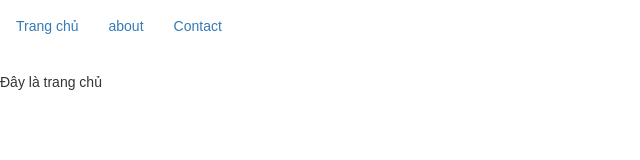
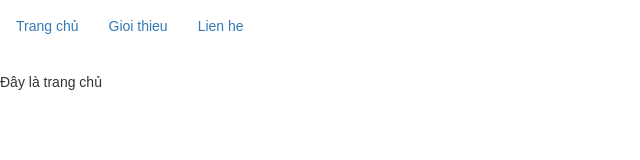
Before and after one commit to quanghung97/react-router-self-study, a React (Create React App) app: page / in a window 1280 px wide. Shown: the top 160 px of the page, without its empty margins (0-640 px from the left). Built offline with nearby package versions, Linux system fonts and the light colour scheme.

Commit message:
config content router

```diff
--- a/src/App.js
+++ b/src/App.js
@@ -2,12 +2,8 @@ import React, {Component} from 'react';
 import logo from './logo.svg';
 import './App.css';
 import { BrowserRouter as Router, Route, Switch } from "react-router-dom";
-import Home from './components/Home';
-import About from './components/About';
-import Contact from './components/Contact';
-import NotFound from './components/NotFound';
 import Menu from './components/Menu';
-
+import routes from './routes';
 
 class App extends Component {
     render() {
@@ -18,15 +14,24 @@ class App extends Component {
                         <Menu />
                     {/* Nội dung */}
                     <Switch>
-                        <Route path="/" exact component={Home}/>
-                        <Route path="/about" component={About}/>
-                        <Route path = "/contact" component={Contact}/>
-                        <Route component={NotFound}/>
+                        {this.showContentMenus(routes)}
                     </Switch>
                 </div>
             </Router>
         );
     }
+
+    showContentMenus = (routes) => {
+        var result = null;
+        if ( routes.length > 0) {
+            result = routes.map((route, index) => {
+                return (
+                    <Route key={index} path={route.path} exact={route.exact} component={route.main} />
+                )
+            });
+        }
+        return result;
+    }
 }
 
 export default App;
--- a/src/components/Menu.js
+++ b/src/components/Menu.js
@@ -1,5 +1,24 @@
 import React, {Component} from 'react';
 import { BrowserRouter as Router, Route, Link} from "react-router-dom";
+
+const menus = [
+    {
+        name : 'Trang chủ',
+        to : '/',
+        exact : true
+    },
+    {
+        name : 'Gioi thieu',
+        to : '/about',
+        exact : false
+    },
+    {
+        name : 'Lien he',
+        to : '/contact',
+        exact : false
+    }
+];
+
 //customer link
 const MenuLink = ({ label, to, activeOnlyWhenExact }) => {
     return (
@@ -17,24 +36,29 @@ const MenuLink = ({ label, to, activeOnlyWhenExact }) => {
 }
 
 class Menu extends Component {
+
     render() {
         return (
             <nav className="navbar">
 
                      <ul className="nav navbar-nav">
-
-                            <MenuLink label="Trang chủ" to="/" activeOnlyWhenExact={true}/>
-
-
-                           <MenuLink label="about" to="/about" activeOnlyWhenExact={false}/>
-
-
-                           <MenuLink label="Contact" to="/contact" activeOnlyWhenExact={false}/>
-
+                            {this.showMenus(menus)}
                      </ul>
             </nav>
     );
     }
+
+    showMenus = (menus) => {
+        var result = null;
+        if (menus.length > 0) {
+            result = menus.map((menu, index) => {
+                return(
+                    <MenuLink key={index} label={menu.name} to={menu.to} activeOnlyWhenExact={menu.exact}/>
+                )
+            });
+        }
+        return result
+    }
 }
 
 export default Menu;
--- /dev/null
+++ b/src/routes.js
@@ -0,0 +1,30 @@
+import React, {Component} from 'react';
+import Home from './components/Home';
+import About from './components/About';
+import Contact from './components/Contact';
+import NotFound from './components/NotFound';
+
+const routes = [
+    {
+        path : '/',
+        exact : true,
+        main : () => <Home />
+    },
+    {
+        path : '/about',
+        exact : false,
+        main : () => <About />
+    },
+    {
+        path : '/contact',
+        exact : false,
+        main : () => <Contact />
+    },
+    {
+        path : '',
+        exact : false,
+        main : () => <NotFound />
+    },
+];
+
+export default routes;
```
